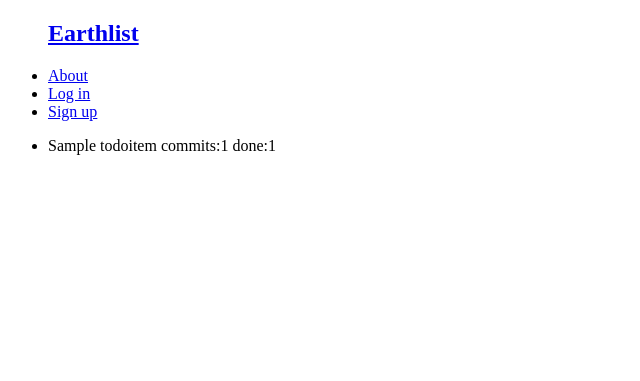
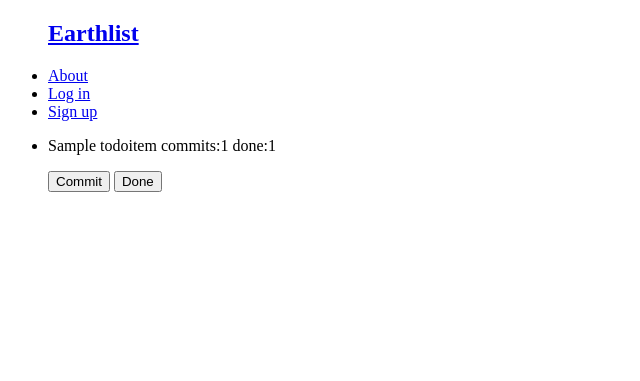
Before and after one commit to Antharia/earthlist, a Django app: page / in a window 1280 px wide. Shown: the top 381 px of the page, without its empty margins (0-640 px from the left). Run offline with Django 4.2, Linux system fonts and the light colour scheme; tables that the repository leaves empty hold one stand-in row (values such as "Sample post"); parts of the project's set-up code (start-up, migrations or seed data) failed here and were passed over.

```diff
--- a/templates/home.html
+++ b/templates/home.html
@@ -6,7 +6,11 @@
 <ul>
     {% for todoitem in todoitem_list %}
         <li>
-            {{ todoitem.title }} commits:{{ todoitem.commits }} done:{{ todoitem.done }}
+            <p>
+                {{ todoitem.title }} commits:{{ todoitem.commits }} done:{{ todoitem.done }}
+            </p>
+            <button>Commit</button>
+            <button>Done</button>
         </li>
     {% endfor %}
 </ul>
--- a/todos/admin.py
+++ b/todos/admin.py
@@ -1,4 +1,8 @@
 from django.contrib import admin
 from todos.models import TodoItem
 
-admin.site.register(TodoItem)
+class TodoItemAdmin(admin.ModelAdmin):
+    list_display = ("title","commits", "done",)
+
+
+admin.site.register(TodoItem, TodoItemAdmin)
--- a/todos/views.py
+++ b/todos/views.py
@@ -4,4 +4,5 @@ from .models import TodoItem
 
 class TodoItemListView(ListView):
     model = TodoItem
+    context_object_name = "todoitem_list"
     template_name = "home.html"
```
